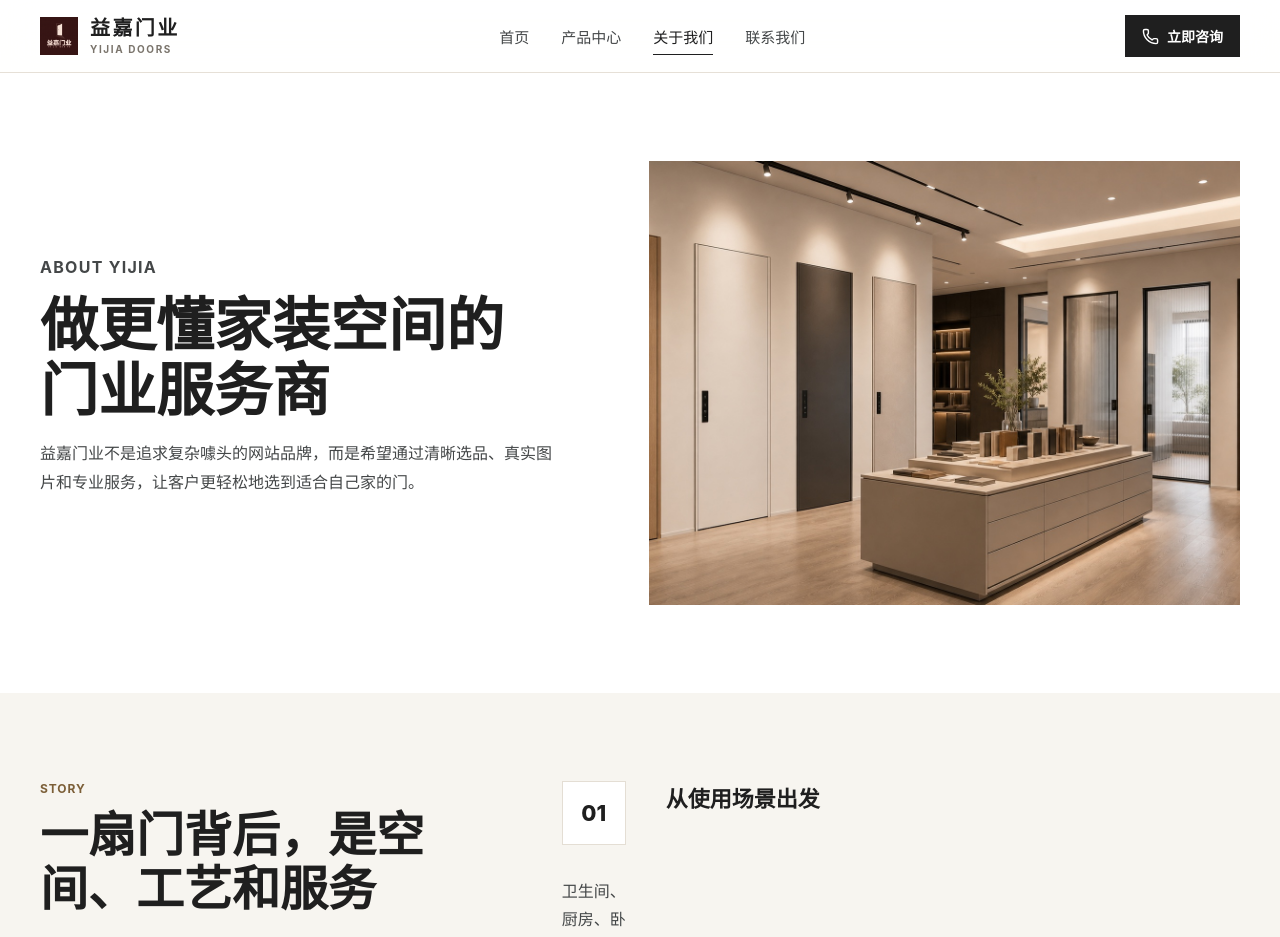
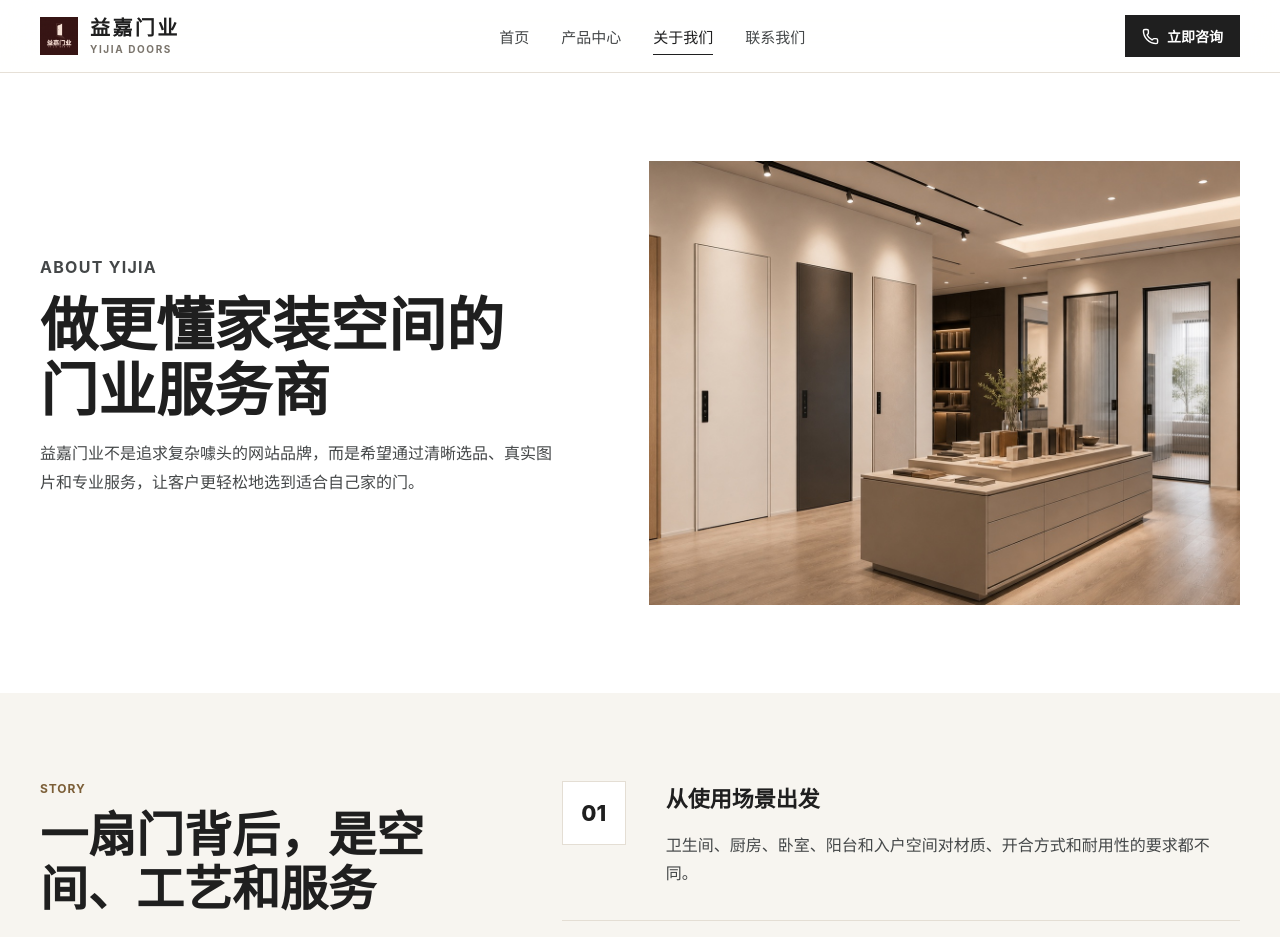
Before and after one commit to ContinueKZ/yijiamenye, a Vue app: page /about in a window 1280 px wide. Shown: the top 937 px of the page. Built offline with nearby package versions, Linux system fonts and the light colour scheme.

Commit message:
Fix about story layout

```diff
--- a/src/assets/styles.css
+++ b/src/assets/styles.css
@@ -1116,12 +1116,15 @@ img {
 .story-list article {
   display: grid;
   grid-template-columns: 72px minmax(0, 1fr);
-  gap: var(--space-lg);
+  column-gap: var(--space-lg);
+  row-gap: var(--space-xs);
+  align-items: start;
   border-bottom: 1px solid var(--color-border);
   padding-bottom: var(--space-lg);
 }
 
 .story-list span {
+  grid-row: 1 / span 2;
   width: 64px;
   height: 64px;
   display: grid;
@@ -1135,6 +1138,10 @@ img {
 .story-list h3 {
   margin: 0 0 var(--space-sm);
   font-size: 22px;
+}
+
+.story-list article p {
+  grid-column: 2;
 }
 
 .story-list p,
@@ -1635,9 +1642,14 @@ img {
   }
 
   .story-list span {
+    grid-row: auto;
     width: 48px;
     height: 48px;
     font-size: 18px;
+  }
+
+  .story-list article p {
+    grid-column: auto;
   }
 
   .story-list h3 {
```
